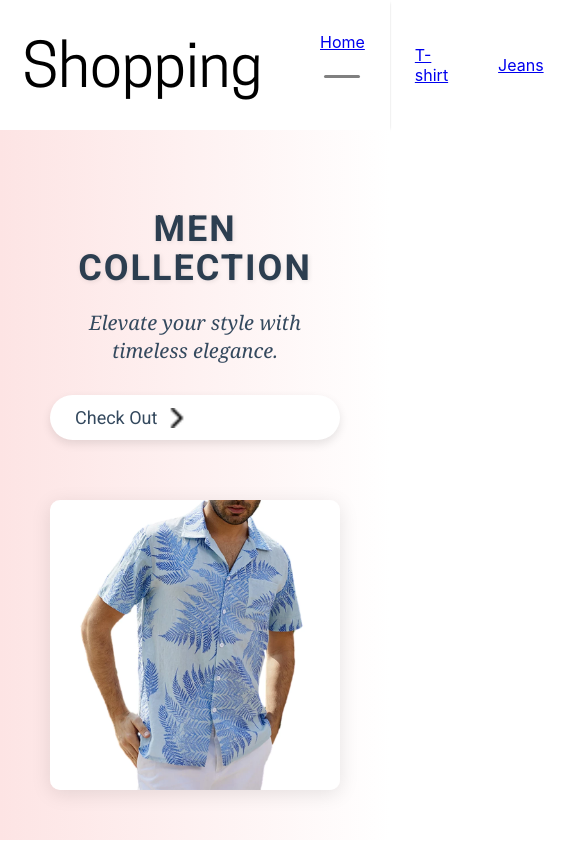
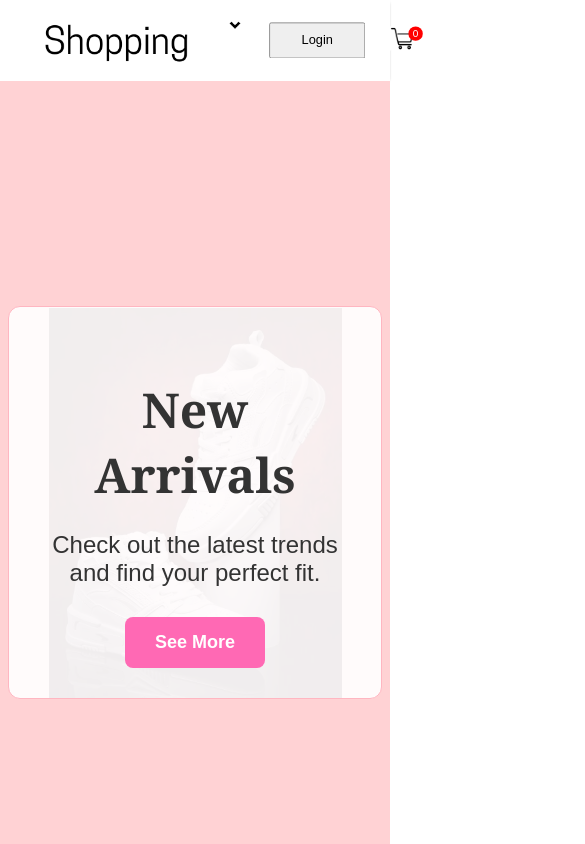
Before and after one commit to shreyamorti28/Ecommerce, a React (Create React App) app: page / in a window 390 px wide. Shown: the top 844 px of the page, 585 px wide, since content can reach past the window. Built offline with nearby package versions, Linux system fonts and the light colour scheme.

Commit message:
responsive home poster commit

```diff
--- a/src/components/Hero/Hero.css
+++ b/src/components/Hero/Hero.css
@@ -1,58 +1,69 @@
-/* Hero.css */
 .hero {
     display: flex;
-    justify-content: space-between;
+    justify-content: center;
     align-items: center;
-    padding: 60px 80px;
-    background: linear-gradient(90deg, #fde4e4 0%, #ffffff 100%);
-    width: 100%;
-    margin: 0;
-    box-sizing: border-box;
-    color: #2c3e50;
-    font-family: 'Roboto', sans-serif;
+    height: 100vh;
+    background-size: 75%;
+    background-position: center;
+    background-repeat: no-repeat;
+    position: relative;
+    background-color: #ffe4e1; /* Soft light pink background */
 }
 
-.hero-left {
-    flex: 1;
-    padding: 20px;
+.hero::before {
+    content: "";
+    position: absolute;
+    top: 0;
+    left: 0;
+    width: 100%;
+    height: 100%;
+    background: rgba(255, 182, 193, 0.4); /* Light pink overlay with transparency */
+    z-index: 1;
 }
 
-.hero-left h2 {
-    font-size: 56px;
-    font-weight: 800;
-    margin-bottom: 20px;
-    line-height: 1.1;
-    letter-spacing: 2px;
-    color: #2c3e50;
-    text-transform: uppercase;
-    text-shadow: 1px 1px 5px rgba(0, 0, 0, 0.1);
+.hero-content {
+    position: relative;
+    z-index: 2;
+    text-align: center;
+    padding: 30px;
+    max-width: 80%;
+    background: rgba(255, 255, 255, 0.9); /* Slightly white background with opacity */
+    border: 1px solid #ffb6c1; /* Light pink border */
+    border-radius: 12px; /* Rounded corners for the box */
+    color: #333; /* Dark text color for better readability */
 }
 
-.hero-left p {
+.hero-content h2 {
+    font-size: 48px;
+    margin-bottom: 20px;
+    font-family: 'Georgia', serif; /* Elegant font style */
+    font-weight: 700;
+}
+
+.hero-content p {
     font-size: 24px;
-    font-family: 'Georgia', serif; /* Elegant serif font for a classic look */
-    font-style: italic; /* Italic style for a sophisticated touch */
-    color: #34495e;
     margin-bottom: 30px;
-    line-height: 1.4; /* Improved line height for readability */
+    font-family: 'Arial', sans-serif; /* Clean and readable font */
+    font-weight: 300;
 }
 
 .hero-latest-btn {
-    display: flex;
+    display: inline-flex;
     align-items: center;
-    font-size: 20px;
-    color: #34495e;
-    background-color: #ffffff;
+    background-color: #ff69b4; /* Vibrant pink button */
+    color: #fff;
     padding: 15px 30px;
-    border-radius: 30px;
+    border-radius: 8px;
     cursor: pointer;
-    transition: background-color 0.3s ease, color 0.3s ease;
-    box-shadow: 0 4px 10px rgba(0, 0, 0, 0.1);
+    font-size: 18px;
+    font-family: 'Arial', sans-serif; /* Matching font style */
+    font-weight: 600;
+    transition: background-color 0.3s ease;
+    border: none;
 }
 
 .hero-latest-btn:hover {
-    background-color: #fde4e4;
-    color: #ffffff;
+    background-color: #ff1493; /* Darker pink on hover */
 }
 
 .hero-latest-btn img {
@@ -60,46 +71,3 @@
     width: 20px;
     height: 20px;
 }
-
-.hero-right {
-    flex: 1;
-    display: flex;
-    justify-content: center;
-    align-items: center;
-    padding: 20px;
-}
-
-.hero-right img {
-    width: 100%;
-    max-width: 600px;
-    height: auto;
-    border-radius: 10px;
-    box-shadow: 0 4px 20px rgba(0, 0, 0, 0.1);
-}
-
-/* Responsive design for smaller screens */
-@media (max-width: 768px) {
-    .hero {
-        flex-direction: column;
-        padding: 30px;
-        text-align: center;
-    }
-
-    .hero-left h2 {
-        font-size: 36px;
-    }
-
-    .hero-left p {
-        font-size: 20px;
-    }
-
-    .hero-latest-btn {
-        font-size: 18px;
-        padding: 12px 25px;
-    }
-
-    .hero-right img {
-        max-width: 100%;
-        margin-top: 20px;
-    }
-}
--- a/src/components/Hero/Hero.jsx
+++ b/src/components/Hero/Hero.jsx
@@ -1,29 +1,54 @@
-import React from 'react'
-import './Hero.css'
-import hero_image from '../Assets/printed_tshirt3.png'
-import arrow_icon from '../Assets/Arrow.png'
+import React, { useState, useEffect } from 'react';
+import './Hero.css';
+import hero_image1 from '../Assets/purple_tshirt.png';
+import hero_image2 from '../Assets/green_jeans.png';
+import hero_image3 from '../Assets/white_sportshoes.png';
+
+const slides = [
+    {
+        image: hero_image1,
+        heading: "Men Collection",
+        description: "Elevate your style with timeless elegance.",
+        buttonText: "Explore Now",
+    },
+    {
+        image: hero_image2,
+        heading: "Summer Sale",
+        description: "Discover our summer collection and enjoy amazing discounts.",
+        buttonText: "Shop Now",
+    },
+    {
+        image: hero_image3,
+        heading: "New Arrivals",
+        description: "Check out the latest trends and find your perfect fit.",
+        buttonText: "See More",
+    }
+];
 
 const Hero = () => {
+    const [currentIndex, setCurrentIndex] = useState(0);
+
+    useEffect(() => {
+        const interval = setInterval(() => {
+            setCurrentIndex((prevIndex) => (prevIndex + 1) % slides.length);
+        }, 3000); // Change slide every 3 seconds
+
+        return () => clearInterval(interval);
+    }, []);
+
+    const { image, heading, description, buttonText } = slides[currentIndex];
+
     return (
-        <div className='hero'>
-            <div className='hero-left'>
-                <h2>Men Collection</h2>
-                <div>
-                    <p>Elevate your style with timeless elegance.</p>
+        <div className='hero' style={{ backgroundImage: `url(${image})` }}>
+            <div className='hero-content'>
+                <h2>{heading}</h2>
+                <p>{description}</p>
+                <div className="hero-latest-btn">
+                    <div>{buttonText}</div>
                 </div>
-                <div className="hero-latest-btn">
-                    <div>Check Out</div>
-                    <img src={arrow_icon} alt=""/>
-
-                </div>
-
-            </div>
-            <div className='hero-right'>
-                <img src={hero_image} alt=""/>
-
             </div>
         </div>
-    )
-}
+    );
+};
 
-export default Hero
+export default Hero;
--- a/src/components/Navbar/Navbar.css
+++ b/src/components/Navbar/Navbar.css
@@ -1,55 +1,227 @@
-.navbar{
-    display:flex;
-    justify-content:space-between;
+.navbar {
+    display: flex;
+    justify-content: space-between;
     padding: 16px;
-    box-shadow:0 1px 3px -2px black;
-}
-.nav-logo{
-    align-items:center;
-    display:flex;
-    gap:10px;
+    box-shadow: 0 1px 3px -2px black;
 }
 
-.nav-menu{
-    display:flex;
-    list-style:None;
-    gap: 50px;
-    align-items:center;
-
-}
-.nav-menu li{
-    display:flex;
-    flex-direction: column;
-    align-items:center;
-    cursor:pointer;
-    gap: 3px;
-    justify-content:center;
+.nav-logo {
+    align-items: center;
+    display: flex;
+    gap: 10px;
 }
 
-.nav-cart-login{
-    display:flex;
-    gap:10px;
-    align-items:center;
+.nav-menu {
+    display: flex;
+    list-style: none;
+    gap: 50px;
+    align-items: center;
 }
 
-.nav-cart-count{
-    width:22px;
-    height:22px;
-    display:flex;
+.nav-menu li {
+    position: relative;
+    display: flex;
+    flex-direction: column;
+    align-items: center;
+    cursor: pointer;
+    gap: 3px;
     justify-content: center;
-    align-items:center;
+}
+
+.nav-cart-login {
+    display: flex;
+    gap: 10px;
+    align-items: center;
+}
+
+.nav-cart-count {
+    width: 22px;
+    height: 22px;
+    display: flex;
+    justify-content: center;
+    align-items: center;
     margin-top: -17px;
     margin-left: -22px;
-    border-radius:11px;
-    background-color:red;
-    color:white;
-
+    border-radius: 11px;
+    background-color: red;
+    color: white;
 }
 
-.nav-menu hr{
+.nav-menu li .dropdown-content {
+    display: none;
+    position: absolute;
+    top: 100%;
+    left: 0;
+    background-color: #fff;
+    color: #333;
+    width: 200px;
+    border-radius: 8px;
+    box-shadow: 0 4px 8px rgba(0, 0, 0, 0.1);
+    z-index: 1000;
+    padding: 15px; /* Increased padding for better spacing */
+    transition: opacity 0.3s ease, transform 0.3s ease;
+    opacity: 0;
+    transform: translateY(10px);
+}
+
+.nav-menu li:hover .dropdown-content {
+    display: block;
+    opacity: 1;
+    transform: translateY(0);
+}
+
+.nav-menu li .dropdown-content img {
+    width: 100%;
+    height: auto;
+    border-radius: 4px;
+    margin-bottom: 10px; /* Added margin for spacing between image and text */
+}
+
+.nav-menu li .dropdown-content h4 {
+    font-size: 16px;
+    margin: 0;
+    margin-bottom: 10px; /* Spacing below the heading */
+    color: #333;
+}
+
+.nav-menu li .dropdown-content p {
+    font-size: 14px;
+    margin: 0;
+    color: #666;
+}
+
+.nav-menu hr {
     border: none;
-    width:80%;
+    width: 80%;
     height: 3px;
     border-radius: 10px;
     background: grey;
 }
+
+.nav-dropdown {
+    display: none;
+}
+
+@media(max-width: 1280px) {
+    .navbar {
+        padding: 12px 50px;
+    }
+
+    .nav-logo img {
+        width: 200px;
+    }
+
+    .nav-logo p {
+        font-size: 25px;
+    }
+
+    .nav-menu {
+        gap: 30px;
+        font-size: 16px;
+    }
+
+    .nav-cart-login {
+        gap: 30px;
+    }
+
+    .nav-cart-login button {
+        width: 120px;
+        height: 45px;
+        font-size: 16px;
+    }
+
+    .nav-cart-count {
+        margin-left: -40px;
+        font-size: 12px;
+    }
+}
+
+@media(max-width: 1024px) {
+    .navbar {
+        padding: 12px 30px;
+    }
+
+    .nav-menu {
+        gap: 25px;
+        font-size: 14px;
+    }
+
+    .nav-cart-count button {
+        width: 80px;
+        height: 35px;
+        font-size: 14px;
+    }
+
+    .nav-cart-count img {
+        width: 30px;
+    }
+
+    .nav-cart-count {
+        width: 18px;
+        height: 18px;
+    }
+}
+
+@media (max-width: 800px) {
+    .navbar {
+        padding: 10px 20px;
+        position: relative;
+    }
+
+    .nav-dropdown {
+        display: block;
+        width: 30px;
+        height: 30px;
+        rotate: 0deg;
+        transition: 0.5s;
+    }
+
+    .nav-menu {
+        display: none;
+        align-items: flex-start;
+        position: absolute;
+        top: 100%;
+        left: 0;
+        width: 100%;
+        padding: 20px;
+        background-color: white;
+        box-shadow: 0px 4px 6px rgba(0, 0, 0, 0.1);
+        z-index: 1000;
+    }
+
+    .nav-menu-visible {
+        display: flex;
+    }
+
+    .nav-menu li {
+        width: 100%;
+    }
+
+    .nav-menu hr {
+        display: none;
+    }
+
+    .nav-dropdown.active {
+        rotate: 180deg;
+    }
+}
+
+@media(max-width: 500px) {
+    .navbar {
+        width: 8px 0px;
+        gap: 0px;
+    }
+
+    .nav-logo {
+        transform: scale(0.8);
+    }
+
+    .nav-menu {
+        height: 70px;
+        top: 50px;
+    }
+
+    .nav-cart-login {
+        transform: scale(0.8);
+    }
+}
--- a/src/components/Navbar/Navbar.jsx
+++ b/src/components/Navbar/Navbar.jsx
@@ -1,33 +1,69 @@
-import React, { useContext, useState } from 'react'
-import './Navbar.css'
-import logo from '../Assets/logo.png'
-import cart from '../Assets/cart.png'
+import React, { useContext, useRef, useState } from 'react';
+import './Navbar.css';
+import logo from '../Assets/logo.png';
+import cart from '../Assets/cart.png';
 import { Link } from 'react-router-dom';
 import { ShopContext } from '../../context/ShopContext';
+import nav_dropdown from '../Assets/dropdown.png';
+import tshirtImg from '../Assets/White_tshirt.jpg'; // Example image for T-shirt
+import jeansImg from '../Assets/baggy_jeans2.png';  // Example image for Jeans
+import shoesImg from '../Assets/Trek_shoes.png';  // Example image for Shoes
 
 const Navbar = () => {
-        const [menu,setMenu] = useState("Home");
-        const {getTotalCartItems}=useContext(ShopContext);
+    const [menu, setMenu] = useState("Home");
+    const { getTotalCartItems } = useContext(ShopContext);
+    const menuref = useRef();
+
+    const dropdown_toggle = (e) => {
+        menuref.current.classList.toggle('nav-menu-visible');
+        e.target.classList.toggle('open');
+    }
+
     return (
         <div className='navbar'>
             <div className="nav-logo">
-            <img src={logo} alt="" />
+                <img src={logo} alt="Logo" />
             </div>
+            <img className="nav-dropdown" onClick={dropdown_toggle} src={nav_dropdown} alt="Dropdown Icon" />
             <div>
-          <ul className='nav-menu'>
-            <li onClick={()=>{setMenu("Home")}}><Link to='/'>Home</Link>{menu==="Home"?<hr/>:<></>}</li>
-            <li onClick={()=>{setMenu("T-shirt")}}><Link to='/T-shirt'>T-shirt</Link>{menu==="T-shirt"?<hr/>:<></>}</li>
-            <li onClick={()=>{setMenu("Jeans")}}><Link to='/Jeans'>Jeans</Link>{menu==="Jeans"?<hr/>:<></>}</li>
-            <li onClick={()=>{setMenu("Shoes")}}><Link to='/Shoes'>Shoes</Link>{menu==="Shoes"?<hr/>:<></>}</li>
+                <ul ref={menuref} className='nav-menu'>
+                    <li onClick={() => { setMenu("Home") }}>
+                        <Link to='/'>Home</Link>
+                        {menu === "Home" ? <hr /> : null}
+                    </li>
+                    <li onClick={() => { setMenu("T-shirt") }}>
+                        <Link to='/T-shirt'>T-shirt</Link>
+                        {menu === "T-shirt" ? <hr /> : null}
+                        <div className="dropdown-content">
+                            <img src={tshirtImg} alt="T-shirt" />
+                            <p>Discover our collection of stylish T-shirts.</p>
+                        </div>
+                    </li>
+                    <li onClick={() => { setMenu("Jeans") }}>
+                        <Link to='/Jeans'>Jeans</Link>
+                        {menu === "Jeans" ? <hr /> : null}
+                        <div className="dropdown-content">
+                            <img src={jeansImg} alt="Jeans" />
+                            <p>Find your perfect fit with our range of jeans.</p>
+                        </div>
+                    </li>
+                    <li onClick={() => { setMenu("Shoes") }}>
+                        <Link to='/Shoes'>Shoes</Link>
+                        {menu === "Shoes" ? <hr /> : null}
+                        <div className="dropdown-content">
+                            <img src={shoesImg} alt="Shoes" />
+                            <p>Step up your style with our selection of shoes.</p>
+                        </div>
+                    </li>
                 </ul>
             </div>
             <div className='nav-cart-login'>
                 <Link to='/login'><button>Login</button></Link>
-          <Link to='/Cart'><img src={cart} alt="" /></Link>
+                <Link to='/Cart'><img src={cart} alt="Cart" /></Link>
                 <div className='nav-cart-count'>{getTotalCartItems()}</div>
             </div>
         </div>
-  )
+    );
 }
 
-export default Navbar
+export default Navbar;
```
Also changed, not shown: src/components/Item/Item.css (+47 -0 lines), src/components/Popular/Popular.css (+64 -7 lines), src/components/Assets/dropdown.png (added). Lines whose indentation alone changed are shown as unchanged.
